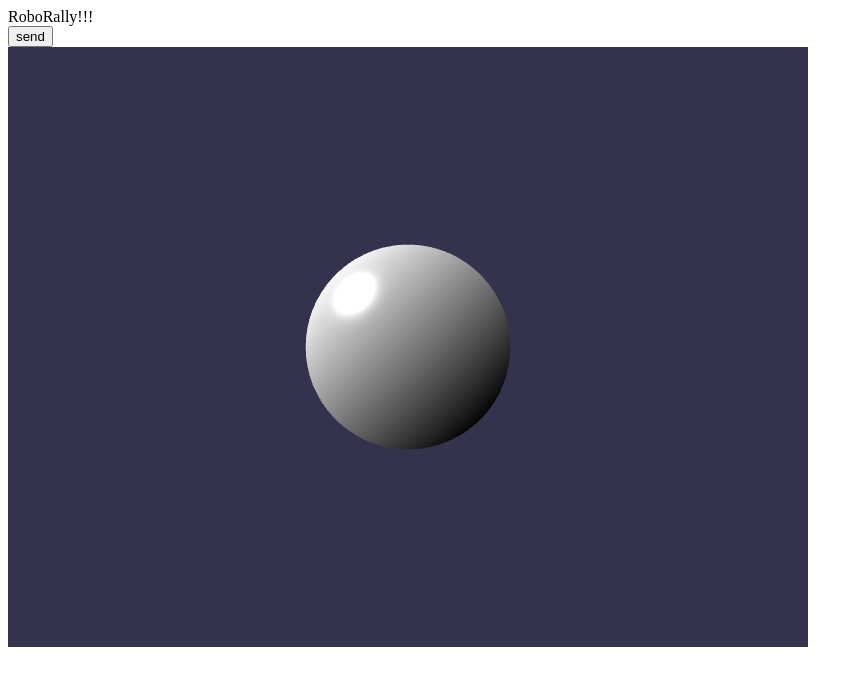
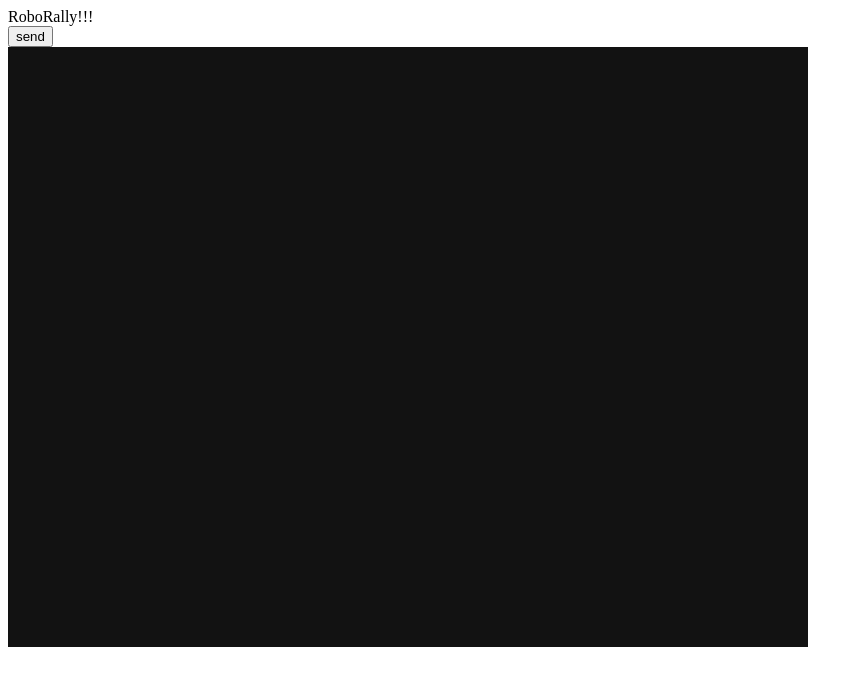
Before and after one commit to geropl/roborally, a Gatsby site in the folder frontend/: page / in a window 1280 px wide. Shown: the whole page, without its empty margins (0-863 px from the left). Built offline with nearby package versions, Linux system fonts and the light colour scheme; Gatsby itself is replaced by a stand-in of ours; animation ran at ten frames a second.

Commit message:
[frontend] Replace babylonjs with melonjs

```diff
--- a/frontend/package.json
+++ b/frontend/package.json
@@ -3,7 +3,6 @@
   "private": true,
   "version": "0.0.0",
   "dependencies": {
-    "babylonjs": "^4.0.3",
     "backend-ts-client-lib": "0.0.0",
     "gatsby": "^2.17.6",
     "gatsby-image": "^2.2.30",
@@ -15,6 +14,7 @@
     "gatsby-source-filesystem": "^2.1.35",
     "gatsby-transformer-sharp": "^2.3.1",
     "grpc-web": "^1.0.6",
+    "melonjs": "^7.1.1",
     "prop-types": "^15.7.2",
     "react": "^16.11.0",
     "react-dom": "^16.11.0",
--- a/frontend/src/components/board/babylon-board-renderer.ts
+++ /dev/null
@@ -1,54 +0,0 @@
-import  * as BABYLON from "babylonjs";
-
-export class BabylonBoardRenderer {
-    protected engine: BABYLON.Engine | undefined;
-    protected scene: BABYLON.Scene | undefined;
-
-    constructor(protected canvasRef: React.RefObject<HTMLCanvasElement>) {}
-
-    init() {
-        const canvas = this.canvasRef.current;
-        if (!canvas) {
-            throw Error("Cannot access canvas!");
-        }
-        this.engine = new BABYLON.Engine(canvas, true); // Generate the BABYLON 3D engine
-        /******* End of the create scene function ******/
-
-        this.scene = this.createScene(this.engine, canvas); //Call the createScene function
-    }
-
-    run() {
-        const engine = this.engine;
-        const scene = this.scene;
-        if (!engine || !scene) {
-            throw new Error("initialize before run");
-        }
-
-        // Register a render loop to repeatedly render the scene
-        engine.runRenderLoop(() => {
-            scene.render();
-        });
-
-        // Watch for browser/canvas resize events
-        window.addEventListener("resize", () => {
-            engine.resize();
-        });
-    }
-
-    protected createScene(engine: BABYLON.Engine, canvas: HTMLCanvasElement) {
-        const scene = new BABYLON.Scene(engine);
-
-        // Add a camera to the scene and attach it to the canvas
-        const camera = new BABYLON.ArcRotateCamera("Camera", Math.PI / 2, Math.PI / 2, 2, new BABYLON.Vector3(0,0,5), scene);
-        camera.attachControl(canvas, true);
-
-        // Add lights to the scene
-        new BABYLON.HemisphericLight("light1", new BABYLON.Vector3(1, 1, 0), scene);
-        new BABYLON.PointLight("light2", new BABYLON.Vector3(0, 1, -1), scene);
-
-        // Add and manipulate meshes in the scene
-        BABYLON.MeshBuilder.CreateSphere("sphere", {diameter:2}, scene);
-
-        return scene;
-    }
-}
--- a/frontend/src/components/board/board.tsx
+++ b/frontend/src/components/board/board.tsx
@@ -1,19 +1,18 @@
 import React from "react";
-import { BabylonBoardRenderer } from "./babylon-board-renderer";
+import { MelonJSBoardRenderer } from "./melonjs-board-renderer";
 
 export class Board extends React.Component<{}, {}> {
     protected canvasRef: React.RefObject<HTMLCanvasElement>;
-    protected renderer: BabylonBoardRenderer;
+    protected renderer: MelonJSBoardRenderer;
 
     constructor() {
         super({});
         this.canvasRef = React.createRef();
-        this.renderer = new BabylonBoardRenderer(this.canvasRef);
+        this.renderer = new MelonJSBoardRenderer(this.canvasRef);
     }
 
     componentDidMount() {
         this.renderer.init();
-        this.renderer.run();
     }
 
     render() {
--- /dev/null
+++ b/frontend/src/components/board/melonjs-board-renderer.ts
@@ -0,0 +1,8 @@
+
+export class MelonJSBoardRenderer {
+    constructor(protected canvasRef: React.RefObject<HTMLCanvasElement>) {}
+
+    init() {
+        console.log("renderer: init");
+    }
+}
```
Also changed, not shown: 1 other file.
